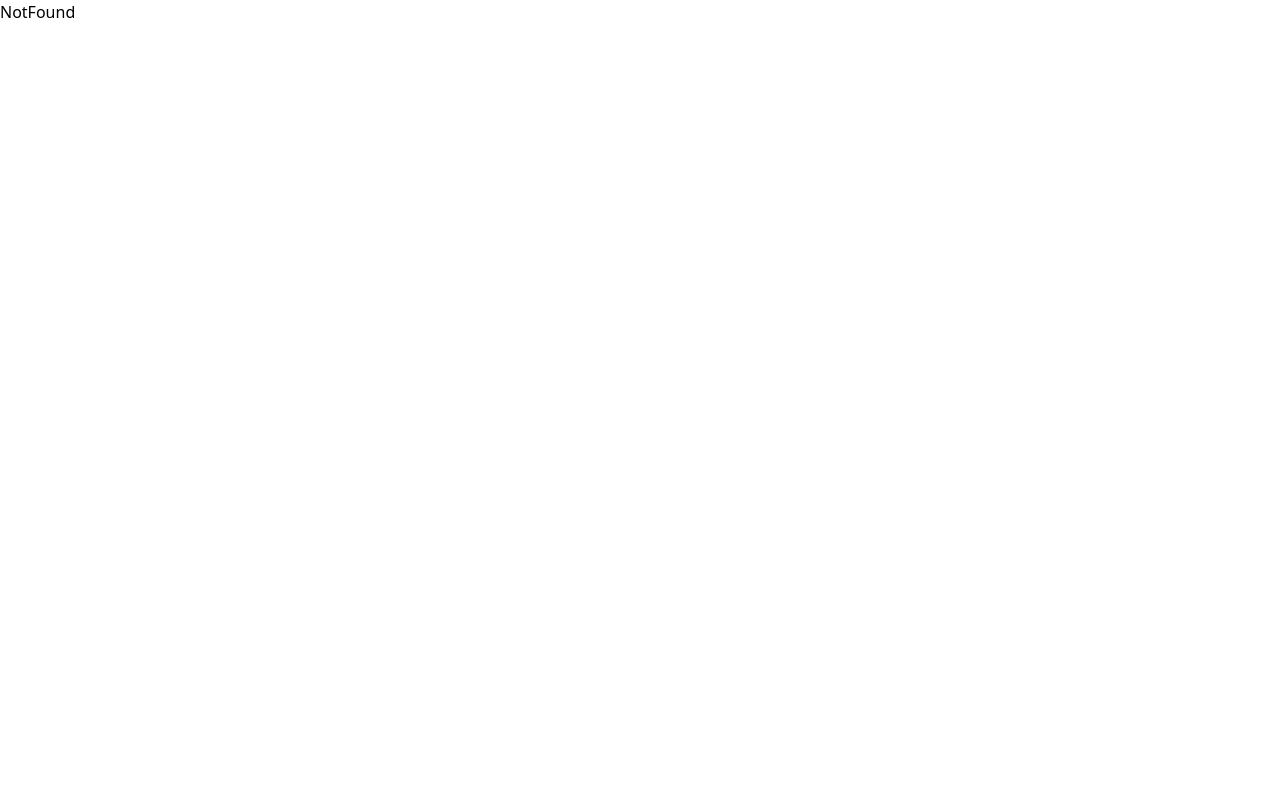
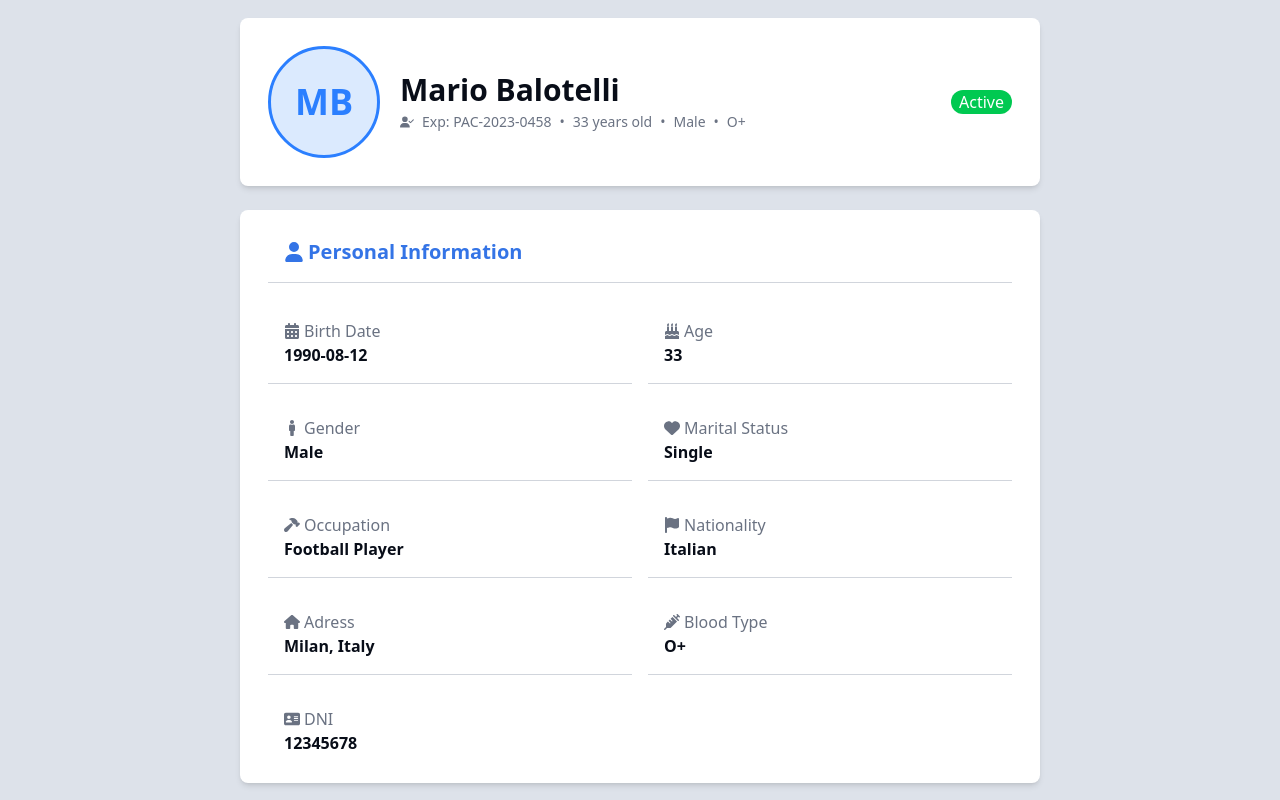
Before and after one commit to chowanza/clinicalHistory, a React (Vite) app: page /dashboard-patient in a window 1280 px wide. Built offline with nearby package versions, Linux system fonts and the light colour scheme.

Commit message:
Add DashboardPatient page with PatientCard and PatientInfo components; update App routing

```diff
--- a/src/App.jsx
+++ b/src/App.jsx
@@ -5,6 +5,7 @@ import NotFound from './pages/NotFound'
 import SignInForm from './components/auth/SignInForm'
 import SignUpForm from './components/auth/SignUpForm'
 import DashboardDoctor from './pages/DashboardDoctor'
+import DashboardPatient from './pages/DashboardPatient'
 
 const App = () => {
   return (
@@ -15,6 +16,7 @@ const App = () => {
           <Route path='signin' element={<SignInForm />} />
         </Route>
         <Route path='dashboard-doctor' element={<DashboardDoctor />} />
+        <Route path='dashboard-patient' element={<DashboardPatient />} />
         <Route path='*' element={<NotFound />} />
       </Routes>
     </Router>
--- /dev/null
+++ b/src/components/dashboard-patient/PatientCard.jsx
@@ -0,0 +1,33 @@
+import React from 'react'
+import { FaUserCheck } from 'react-icons/fa6'
+
+const PatientCard = ({ patient }) => {
+  return (
+    <section className='w-full p-7 bg-white dark:bg-slate-800 rounded-lg shadow-md flex gap-5'>
+      <div className='w-28 h-28'>
+        <div className='w-full h-full bg-blue-100 border-[3px] border-blue-500 rounded-full flex items-center justify-center'>
+          <span className='text-4xl text-blue-500 font-bold'>
+            {patient.firstName.charAt(0)}
+            {patient.lastName.charAt(0)}
+          </span>
+        </div>
+      </div>
+      <div className='flex justify-between items-center flex-1'>
+        <div className='flex flex-col justify-center gap-1 items-start h-full'>
+          <h1 className='text-3xl font-bold text-center'>
+            {patient.firstName} {patient.lastName}
+          </h1>
+          <p className='text-sm text-gray-500 flex gap-2 justify-start items-center'>
+            <FaUserCheck />
+            <span>Exp: {patient.recordNumber}</span> •
+            <span>{patient.age} years old</span> • <span>{patient.gender}</span>{' '}
+            • <span>{patient.bloodType}</span>
+          </p>
+        </div>
+        <span className='px-2 bg-green-500 text-white rounded-2xl'>Active</span>
+      </div>
+    </section>
+  )
+}
+
+export default PatientCard
--- /dev/null
+++ b/src/components/dashboard-patient/PatientInfo.jsx
@@ -0,0 +1,97 @@
+import React from 'react'
+import {
+  FaUser,
+  FaCalendarDays,
+  FaSyringe,
+  FaHouse,
+  FaAddressCard,
+  FaFlag,
+  FaHeart,
+  FaHammer,
+} from 'react-icons/fa6'
+import { FaBirthdayCake, FaMale, FaFemale } from 'react-icons/fa'
+
+const PatientInfo = ({ patient }) => {
+  return (
+    <section className='w-full py-3 px-7 bg-white dark:bg-slate-800 rounded-lg shadow-md flex gap-5 flex-col'>
+      <h2 className='flex justify-start items-center gap-1 text-secondary border-b border-gray-300 p-4 font-semibold text-xl'>
+        <FaUser /> Personal Information
+      </h2>
+      <div className='grid grid-cols-2 gap-4'>
+        <div class='p-4 border-b border-gray-300'>
+          <span className='text-gray-500 flex justify-start items-center gap-1'>
+            <FaCalendarDays />
+            Birth Date
+          </span>
+          <p className='text-text-light font-semibold'>{patient.birthDate}</p>
+        </div>
+        <div class='p-4 border-b border-gray-300'>
+          <span className='text-gray-500 flex justify-start items-center gap-1'>
+            <FaBirthdayCake />
+            Age
+          </span>
+          <p className='text-text-light font-semibold'>{patient.age}</p>
+        </div>
+        <div class='p-4 border-b border-gray-300'>
+          <span className='text-gray-500 flex justify-start items-center gap-1'>
+            {patient.gender === 'Male' ? (
+              <FaMale />
+            ) : patient.gender === 'Female' ? (
+              <FaFemale />
+            ) : (
+              ''
+            )}
+            Gender
+          </span>
+          <p className='text-text-light font-semibold'>{patient.gender}</p>
+        </div>
+        <div class='p-4 border-b border-gray-300'>
+          <span className='text-gray-500 flex justify-start items-center gap-1'>
+            <FaHeart />
+            Marital Status
+          </span>
+          <p className='text-text-light font-semibold'>
+            {patient.maritalStatus}
+          </p>
+        </div>
+        <div class='p-4 border-b border-gray-300'>
+          <span className='text-gray-500 flex justify-start items-center gap-1'>
+            <FaHammer />
+            Occupation
+          </span>
+          <p className='text-text-light font-semibold'>{patient.occupation}</p>
+        </div>
+        <div class='p-4 border-b border-gray-300'>
+          <span className='text-gray-500 flex justify-start items-center gap-1'>
+            <FaFlag />
+            Nationality
+          </span>
+          <p className='text-text-light font-semibold'>{patient.nationality}</p>
+        </div>
+        <div class='p-4 border-b border-gray-300'>
+          <span className='text-gray-500 flex justify-start items-center gap-1'>
+            <FaHouse />
+            Adress
+          </span>
+          <p className='text-text-light font-semibold'>{patient.address}</p>
+        </div>
+        <div class='p-4 border-b border-gray-300'>
+          <span className='text-gray-500 flex justify-start items-center gap-1'>
+            <FaSyringe />
+            Blood Type
+          </span>
+          <p className='text-text-light font-semibold'>{patient.bloodType}</p>
+        </div>
+        <div class='p-4'>
+          <span className='text-gray-500 flex justify-start items-center gap-1'>
+            <FaAddressCard />
+            DNI
+          </span>
+          <p className='text-text-light font-semibold'>{patient.dni}</p>
+        </div>
+      </div>
+    </section>
+  )
+}
+
+export default PatientInfo
--- a/src/pages/DashboardDoctor.jsx
+++ b/src/pages/DashboardDoctor.jsx
@@ -6,7 +6,7 @@ import { Link } from 'react-router-dom'
 
 const DashboardDoctor = () => {
   return (
-    <div className='relative min-h-screen bg-background-light text-text-light dark:bg-background-dark dark:text-text-dark px-24 py-5 gap-5 flex flex-col justify-around'>
+    <main className='relative min-h-screen bg-background-light text-text-light dark:bg-background-dark dark:text-text-dark px-24 py-5 gap-5 flex flex-col justify-around'>
       <header className='flex justify-end p-0 w-full'>
         <Link className='flex justify-center items-center gap-3 font-semibold text-secondary'>
           Log Out <FaArrowRightFromBracket />
@@ -45,7 +45,7 @@ const DashboardDoctor = () => {
       <div>
         <EnhancedTable />
       </div>
-    </div>
+    </main>
   )
 }
 
--- /dev/null
+++ b/src/pages/DashboardPatient.jsx
@@ -0,0 +1,31 @@
+import React from 'react'
+import PatientCard from '../components/dashboard-patient/PatientCard'
+import PatientInfo from '../components/dashboard-patient/PatientInfo'
+
+const DashboardPatient = () => {
+  const patientExample = {
+    firstName: 'Mario',
+    lastName: 'Balotelli',
+    recordNumber: 'PAC-2023-0458', // Unique patient record identifier
+    age: 33,
+    gender: 'Male',
+    bloodType: 'O+',
+    birthDate: '1990-08-12',
+    maritalStatus: 'Single',
+    occupation: 'Football Player',
+    nationality: 'Italian',
+    address: 'Milan, Italy',
+    dni: '12345678',
+  }
+
+  return (
+    <main className='w-full grid place-items-center bg-background-light text-text-light dark:bg-background-dark dark:text-text-dark min-h-screen'>
+      <article className='w-full p-4 px-60 flex flex-col gap-6'>
+        <PatientCard patient={patientExample} />
+        <PatientInfo patient={patientExample} />
+      </article>
+    </main>
+  )
+}
+
+export default DashboardPatient
```
